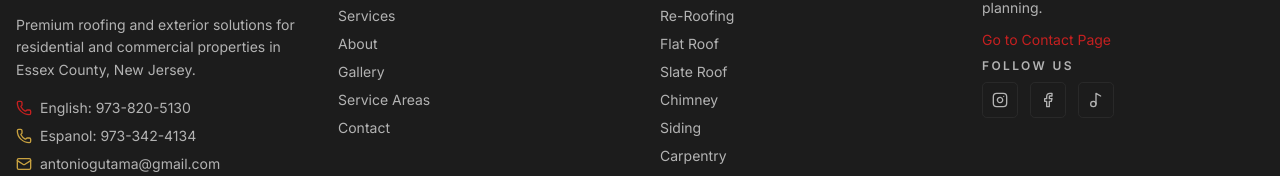
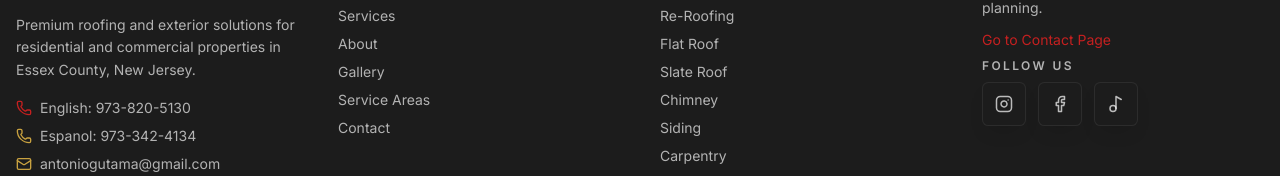
Before and after one commit to MohammedSarfaraz-droid/gutama, a Next.js app: page / in a window 1280 px wide. Shown: the part 7828-8004 px from the top of the page. Built offline with nearby package versions, Linux system fonts and the light colour scheme; a web font is replaced by a local one.

Commit message:
fix: update social media button styles for improved accessibility and visual appeal

```diff
--- a/src/components/layout/footer.tsx
+++ b/src/components/layout/footer.tsx
@@ -107,9 +107,9 @@ export function Footer() {
                     target="_blank"
                     rel="noopener noreferrer"
                     aria-label={`Follow us on ${label}`}
-                    className="inline-flex h-9 w-9 items-center justify-center rounded-sm border border-border/60 text-muted-foreground transition-all hover:border-primary/50 hover:bg-primary/5 hover:text-primary"
+                    className="group inline-flex h-11 w-11 items-center justify-center rounded-md border border-border/70 bg-card/40 text-foreground/70 shadow-[0_10px_24px_-16px_rgba(0,0,0,0.9)] transition-all duration-300 hover:-translate-y-0.5 hover:border-secondary/60 hover:bg-secondary/10 hover:text-secondary hover:shadow-luxury"
                   >
-                    <Icon className="h-4 w-4" />
+                    <Icon className="h-[18px] w-[18px] transition-all duration-300 group-hover:scale-110 group-hover:drop-shadow-[0_0_8px_rgba(201,159,58,0.45)]" />
                   </a>
                 ))}
               </div>
```
